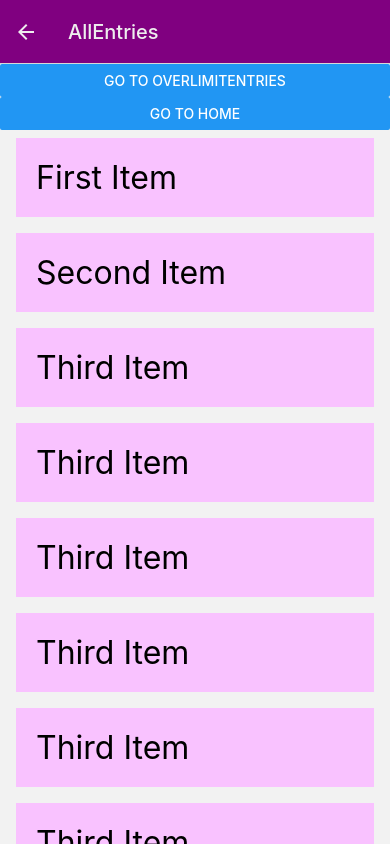
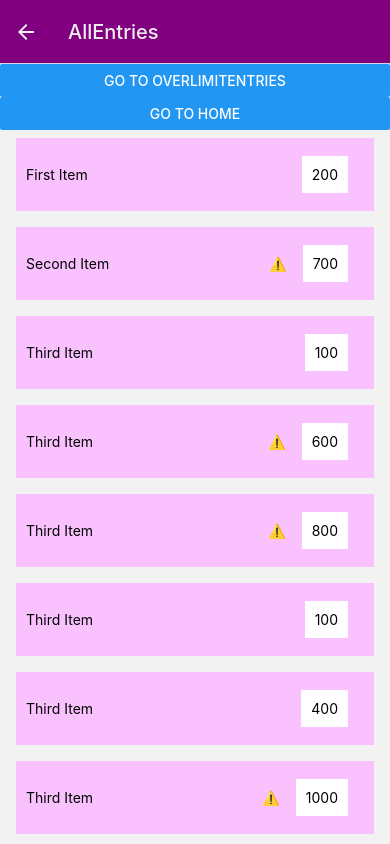
Before and after one commit to iamjackytung/MobileApplicationAssigment2, a React Native app: screen /AllEntries in a window 390 px wide. Built offline with nearby package versions, Linux system fonts and the light colour scheme.

Commit message:
basic structure for list of items complete exlucluding design and database

```diff
--- a/Components/EntriesList.js
+++ b/Components/EntriesList.js
@@ -4,53 +4,81 @@ import {
   StatusBar,
   StyleSheet,
   Text,
+  TouchableHighlight,
+  TouchableOpacity,
   View,
 } from "react-native";
 
 const DATA = [
   {
     id: "bd7acbea-c1b1-46c2-aed5-3ad53abb28ba",
+    calories: 200,
     title: "First Item",
   },
   {
     id: "3ac68afc-c605-48d3-a4f8-fbd91aa97f63",
+    calories: 700,
     title: "Second Item",
   },
   {
     id: "58694a0f-3da1-471f-bd96-145571e29d72",
+    calories: 100,
     title: "Third Item",
   },
   {
     id: "68694a0f-3da1-471f-bd96-145571e29d72",
+    calories: 600,
     title: "Third Item",
   },
   {
     id: "58294a0f-3da1-471f-bd96-145571e29d72",
+    calories: 800,
     title: "Third Item",
   },
   {
     id: "38294a0f-3da1-471f-bd96-145571e29d72",
+    calories: 100,
     title: "Third Item",
   },
   {
     id: "58394a0f-3da1-471f-bd96-145571e29d72",
+    calories: 400,
     title: "Third Item",
   },
   {
     id: "58294a0f-3da20-471f-bd96-145571e29d72",
+    calories: 1000,
     title: "Third Item",
   },
 ];
-export default function EntriesList() {
+export default function EntriesList({ navigation }) {
+  let itemInfo;
   return (
     <SafeAreaView style={styles.container}>
       <FlatList
         data={DATA}
-        renderItem={({ item }) => (
-          <View style={styles.item}>
-            <Text style={styles.title}>{item.title}</Text>
-          </View>
-        )}
+        renderItem={({ item }) => {
+          if (item.calories > 500) itemInfo = <Text>⚠️</Text>;
+          else itemInfo = "";
+
+          return (
+            <TouchableOpacity
+              style={styles.item}
+              onPress={() =>
+                navigation.navigate("EditEntry", {
+                  name: "EditEntry",
+                  id: item.id,
+                })
+              }
+            >
+              <Text style={styles.title}>{item.title}</Text>
+              <View style={styles.flexError}>
+                {itemInfo}
+                <Text style={styles.categoryBox}>{item.calories}</Text>
+              </View>
+            </TouchableOpacity>
+          );
+        }}
         keyExtractor={(item) => item.id}
       />
     </SafeAreaView>
@@ -65,11 +93,24 @@ const styles = StyleSheet.create({
   },
   item: {
     backgroundColor: "#f9c2ff",
-    padding: 20,
+    padding: 10,
+    marginVertical: 8,
+    marginHorizontal: 16,
+    flexDirection: "row",
+    justifyContent: "space-between",
+    alignItems: "center",
+  },
+  title: {
+    // fontSize: 32,
+  },
+  categoryBox: {
+    backgroundColor: "white",
+    padding: 10,
     marginVertical: 8,
     marginHorizontal: 16,
   },
-  title: {
-    fontSize: 32,
+  flexError: {
+    flexDirection: "row",
+    alignItems: "center",
   },
 });
```
